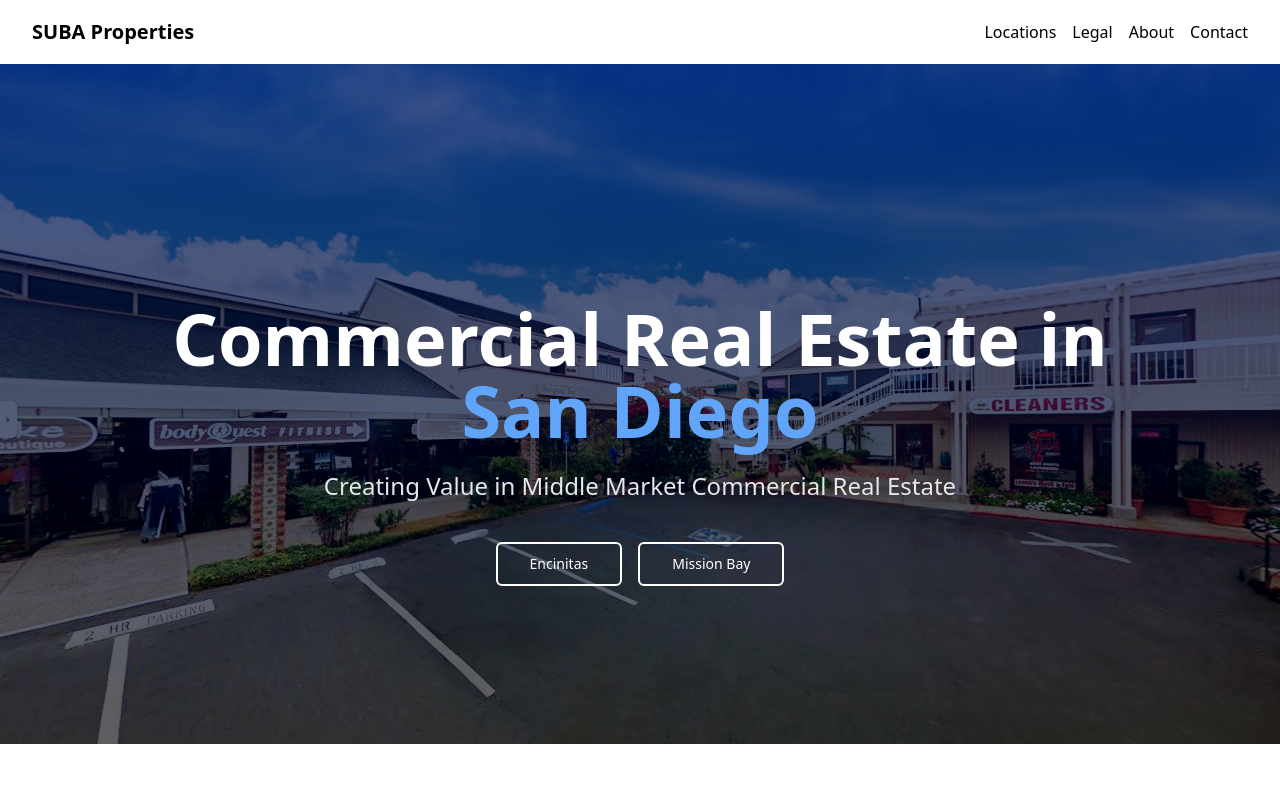
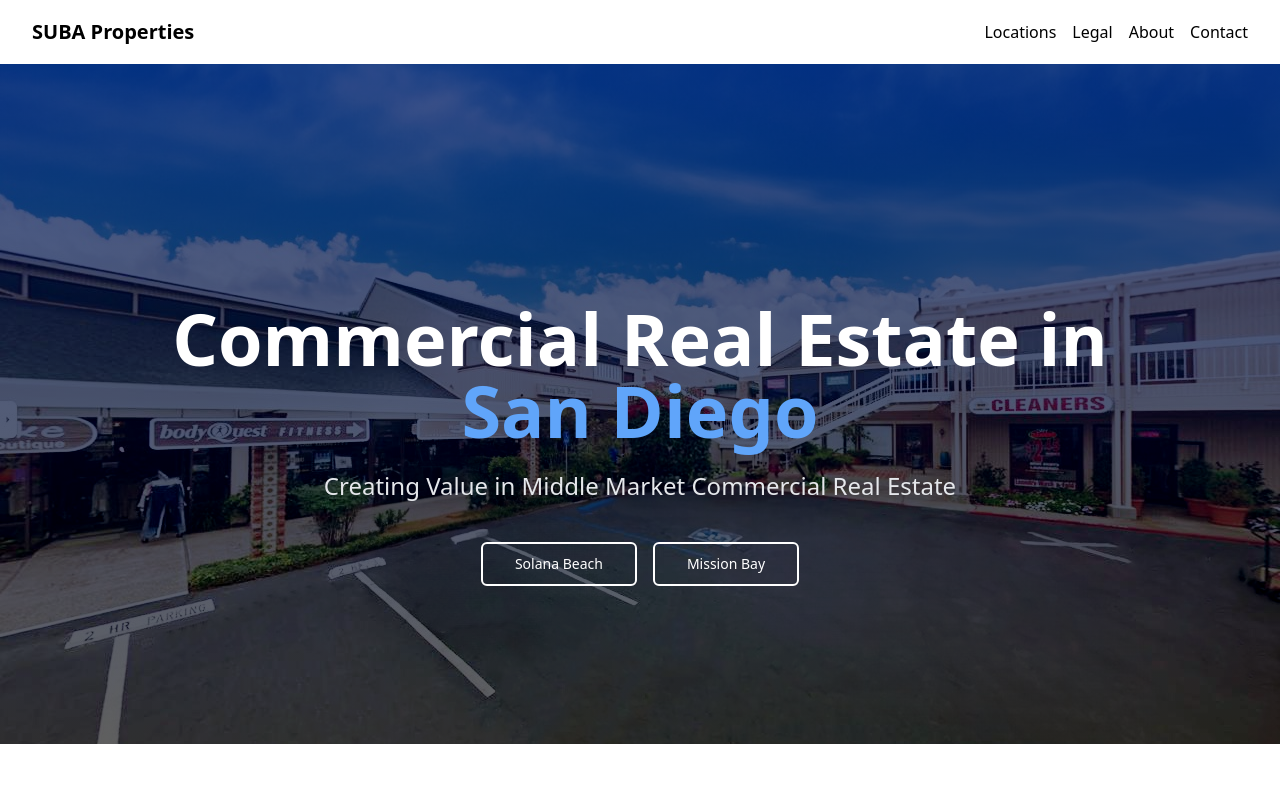
Before and after one commit to WilliamGiammona/subacorp, a Next.js app: page / in a window 1280 px wide. Shown: the top 800 px of the page. Built offline with nearby package versions, Linux system fonts and the light colour scheme.

Commit message:
code refactor

```diff
--- a/app/(locations)/encinitas/page.tsx
+++ b/app/(locations)/encinitas/page.tsx
@@ -76,7 +76,7 @@ export default function Encinitas() {
       price: "$2,800/month",
       imageUrl: "/images/Interior.jpg",
       type: "Office Space",
-      location: "Encinitas",
+      location: "Solana Beach",
     },
     {
       id: 2,
@@ -85,7 +85,7 @@ export default function Encinitas() {
       price: "$2,200/month",
       imageUrl: "/images/Interior.jpg",
       type: "Office Space",
-      location: "Encinitas",
+      location: "Solana Beach",
     },
     {
       id: 3,
@@ -94,7 +94,7 @@ export default function Encinitas() {
       price: "$3,500/month",
       imageUrl: "/images/Interior.jpg",
       type: "Office Space",
-      location: "Encinitas",
+      location: "Solana Beach",
     },
     {
       id: 4,
@@ -103,7 +103,7 @@ export default function Encinitas() {
       price: "$1,900/month",
       imageUrl: "/images/Interior.jpg",
       type: "Office Space",
-      location: "Encinitas",
+      location: "Solana Beach",
     },
   ];
 
@@ -197,7 +197,7 @@ export default function Encinitas() {
       <div className="bg-white dark:bg-gray-800 shadow-sm py-8">
         <div className="max-w-7xl mx-auto px-4 sm:px-6 lg:px-8">
           <h1 className="text-3xl font-bold text-gray-900 dark:text-white">
-            Encinitas Location
+            Solana Beach Location
           </h1>
           <p className="mt-2 text-xl text-gray-600 dark:text-gray-300">
             731 Hwy 101, Solana Beach, CA 92075
--- a/app/Hero.tsx
+++ b/app/Hero.tsx
@@ -39,7 +39,7 @@ export default function HeroSection() {
                   size="lg"
                   className="border-2 border-white text-white hover:bg-white/10 px-8"
                 >
-                  Encinitas
+                  Solana Beach
                 </Button>
               </Link>
               <Link href="/mission-bay">
```
